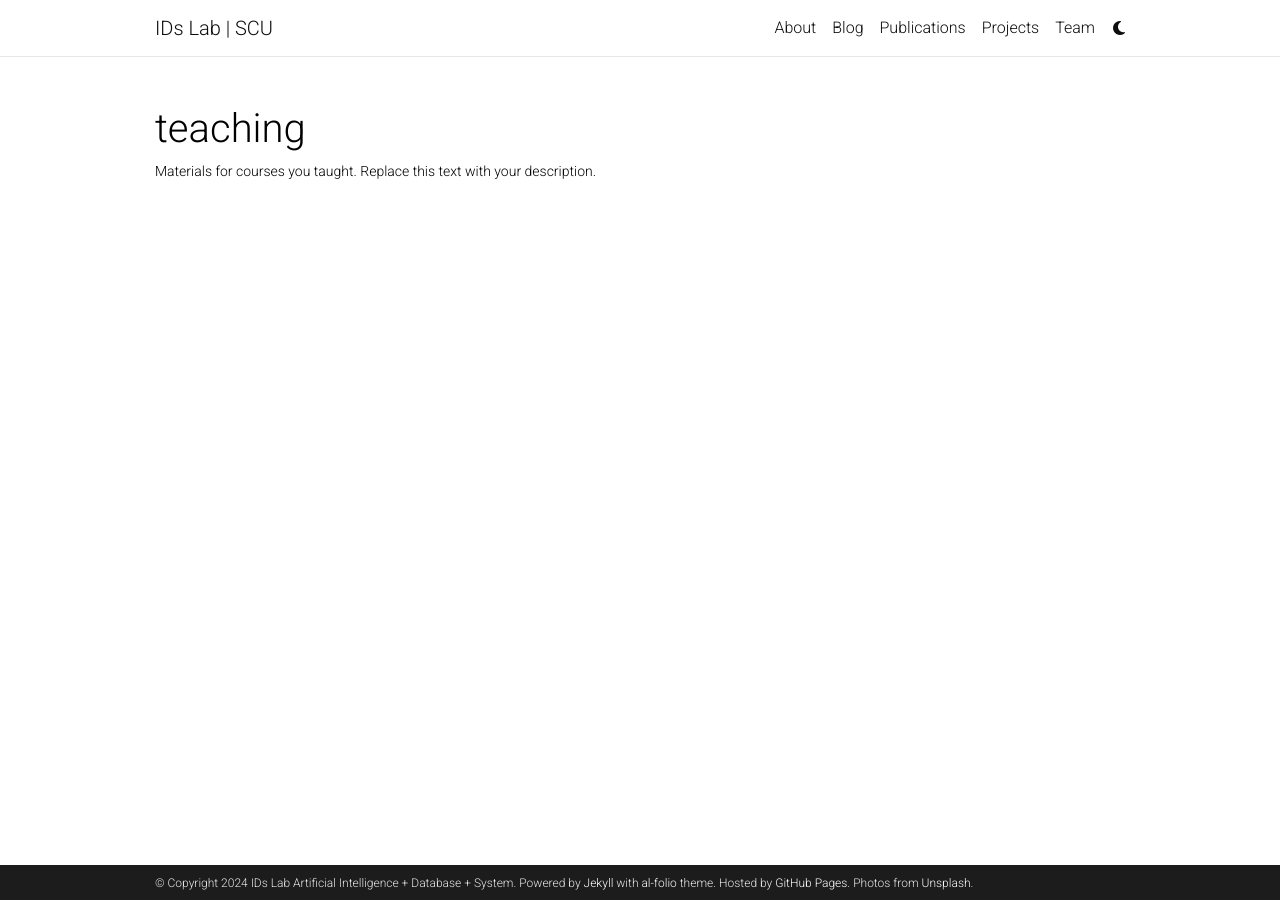
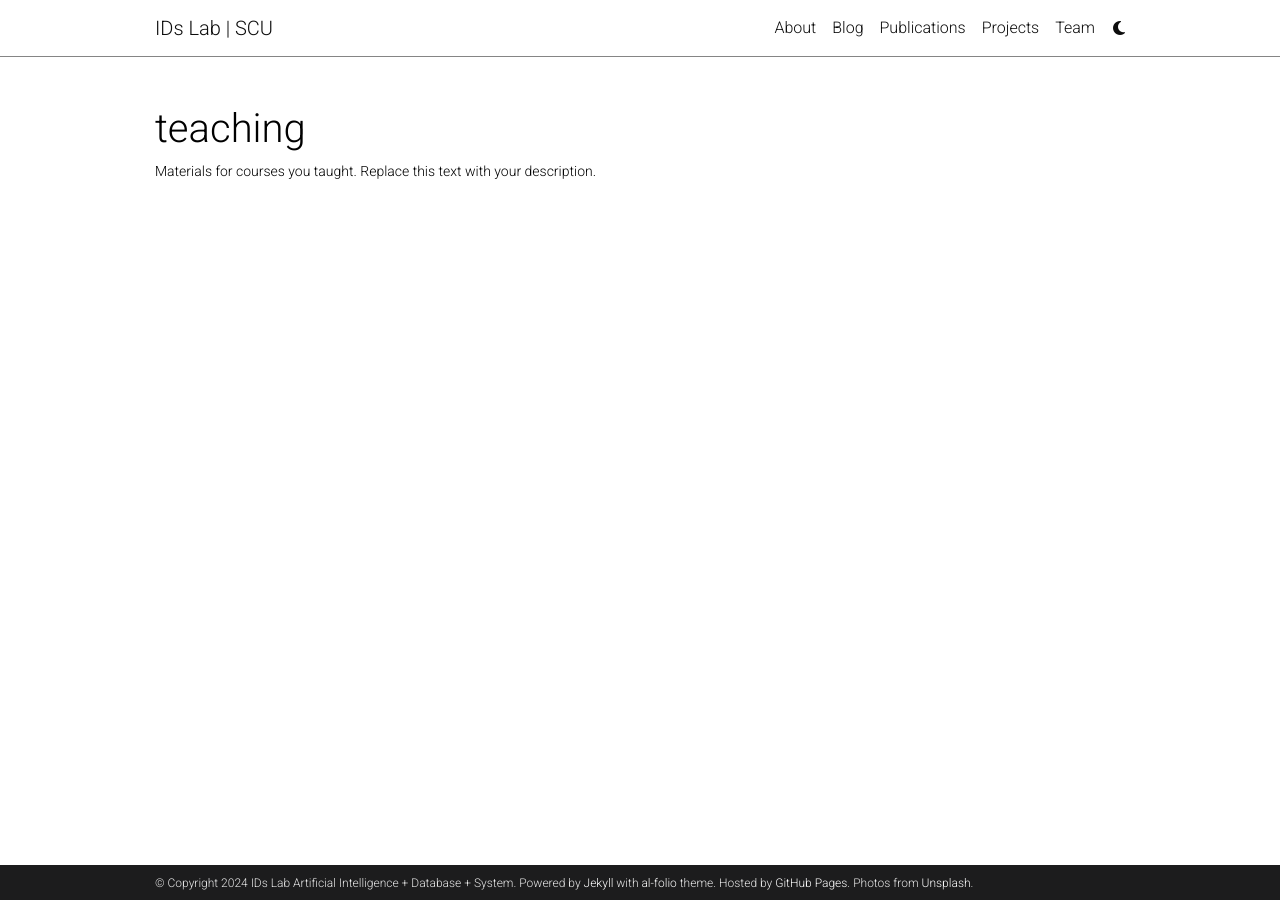
Before and after one commit to ids-lab-asia/ids-lab-asia.github.io, a Jekyll site: the page built from _pages/teaching.md, in a window 1280 px wide. Built offline with Jekyll 4.4.1, drawn with Linux system fonts in a browser that asks for light colours; comment, search, counter and statistics services are not loaded; a style sheet for code colours, icons or effects is not loaded.

Commit message:
Update theme.

```diff
--- a/_sass/_themes.scss
+++ b/_sass/_themes.scss
@@ -14,7 +14,7 @@
   --global-footer-text-color: #{$grey-color-light};
   --global-footer-link-color: #{$white-color};
   --global-distill-app-color: #{$grey-color};
-  --global-divider-color: rgba(0,0,0,.1);
+  --global-divider-color: rgba(0,0,0,.5);
   --global-card-bg-color: #{$white-color};
 
   --global-tip-block: #42b983;
--- a/_sass/_variables.scss
+++ b/_sass/_variables.scss
@@ -16,7 +16,7 @@
 $green-color-dark:    #009f06 !default;
 $green-color-light:   #ddffdd !default;
 $green-color-bright:  #11D68B !default;
-$purple-color:        #B509AC !default;
+$purple-color:        #563d7c !default;
 $light-purple-color:  lighten($purple-color, 25%);
 $pink-color:          #f92080 !default;
 $pink-color-light:    #ffdddd !default;
```
